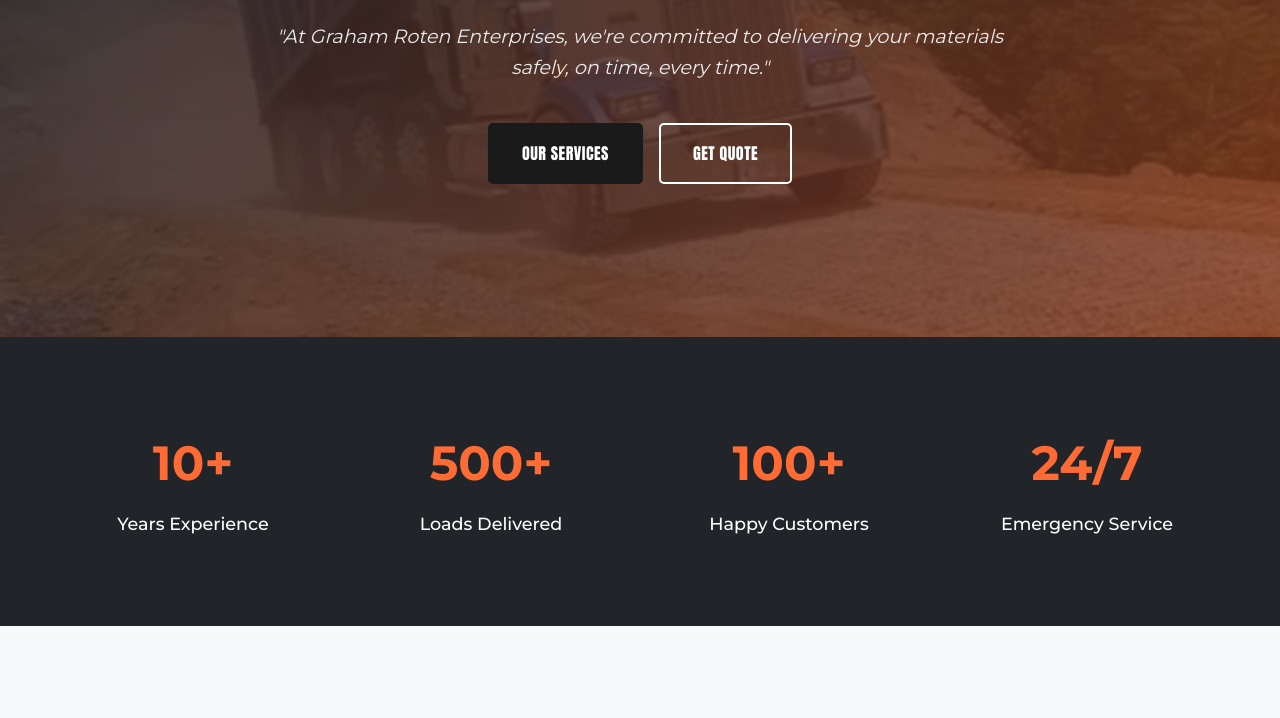
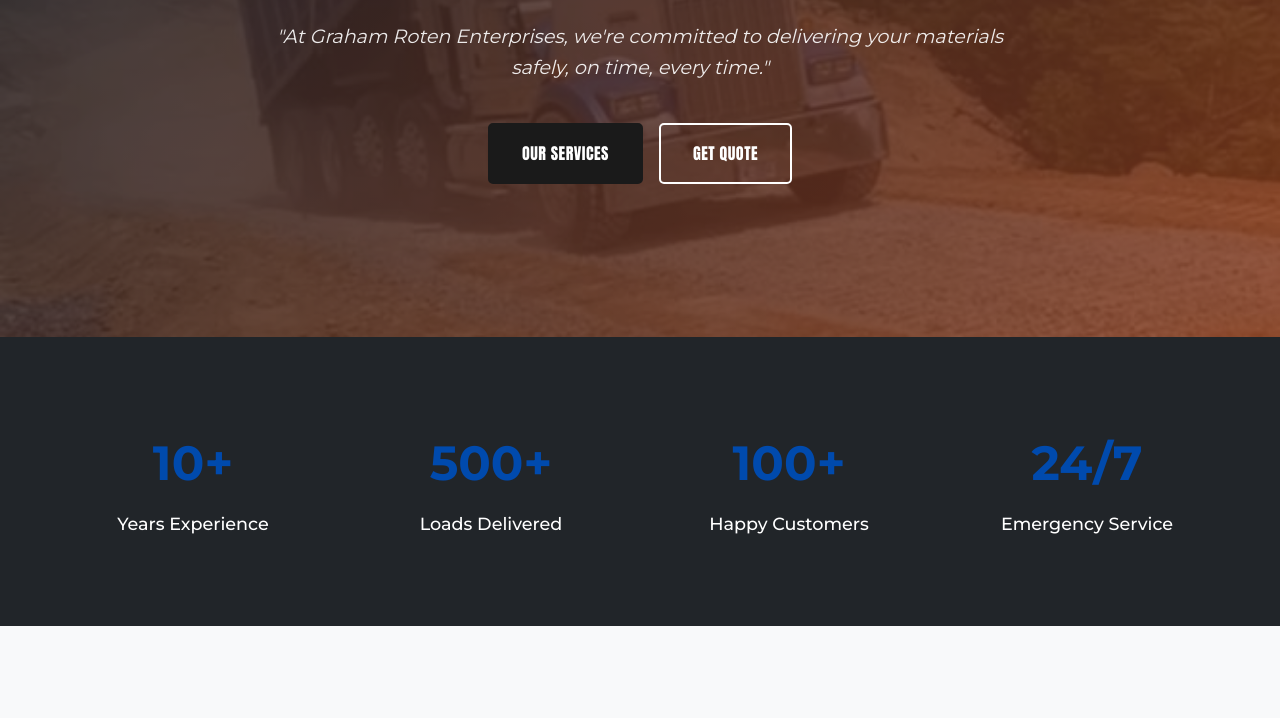
Before and after one commit to laurelroten/graham-roten-enterprises, a website: page index.html in a window 1280 px wide. Shown: the part 465-1183 px from the top of the page. Drawn offline with Linux system fonts and the light colour scheme.

Commit message:
Changed Colors

```diff
--- a/style.css
+++ b/style.css
@@ -4,7 +4,7 @@
   --primary-color: #1a1a1a;
   --secondary-color: #333333;
   --accent-color: #f8f9fa;
-  --highlight-color: #ff6b35;
+  --highlight-color: #004aad;
   --text-color: #333;
   --text-light: #666;
   --white: #ffffff;
@@ -138,7 +138,7 @@
 }
 
 .cta-button:hover {
-  background: #e55a2b !important;
+  background: #003d8f !important;
 }
 
 .menu-toggle {
```
